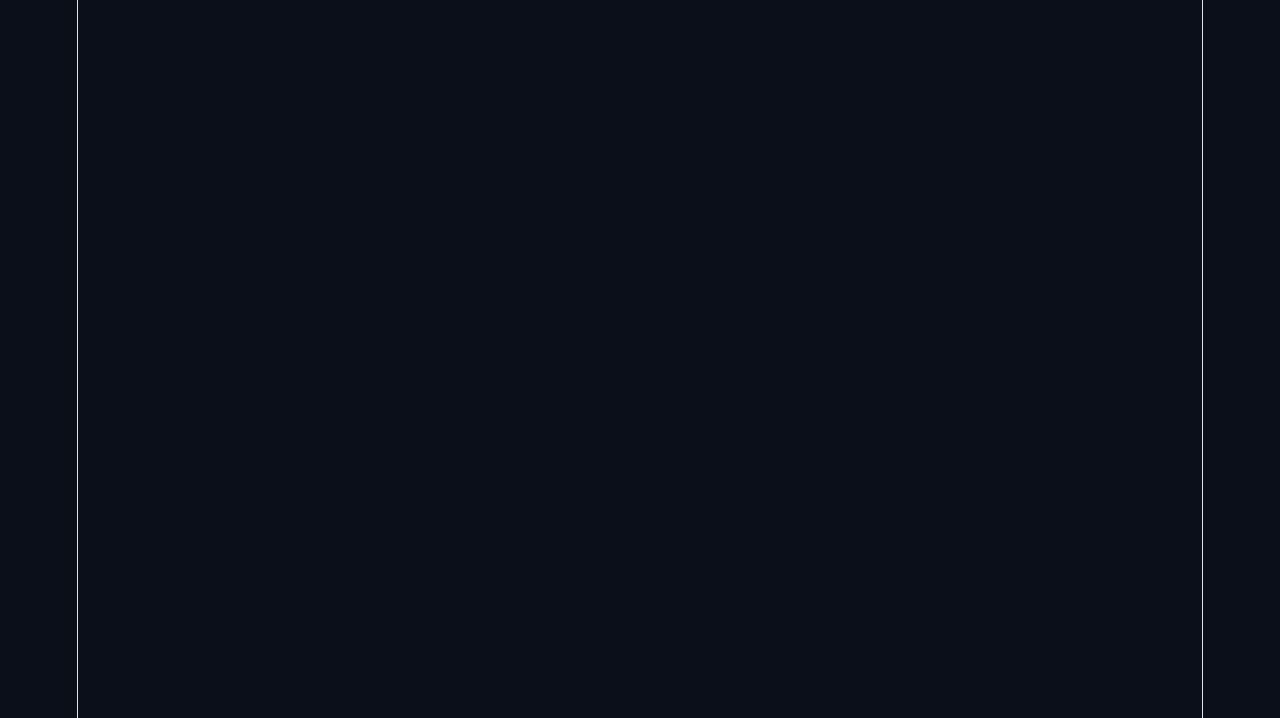
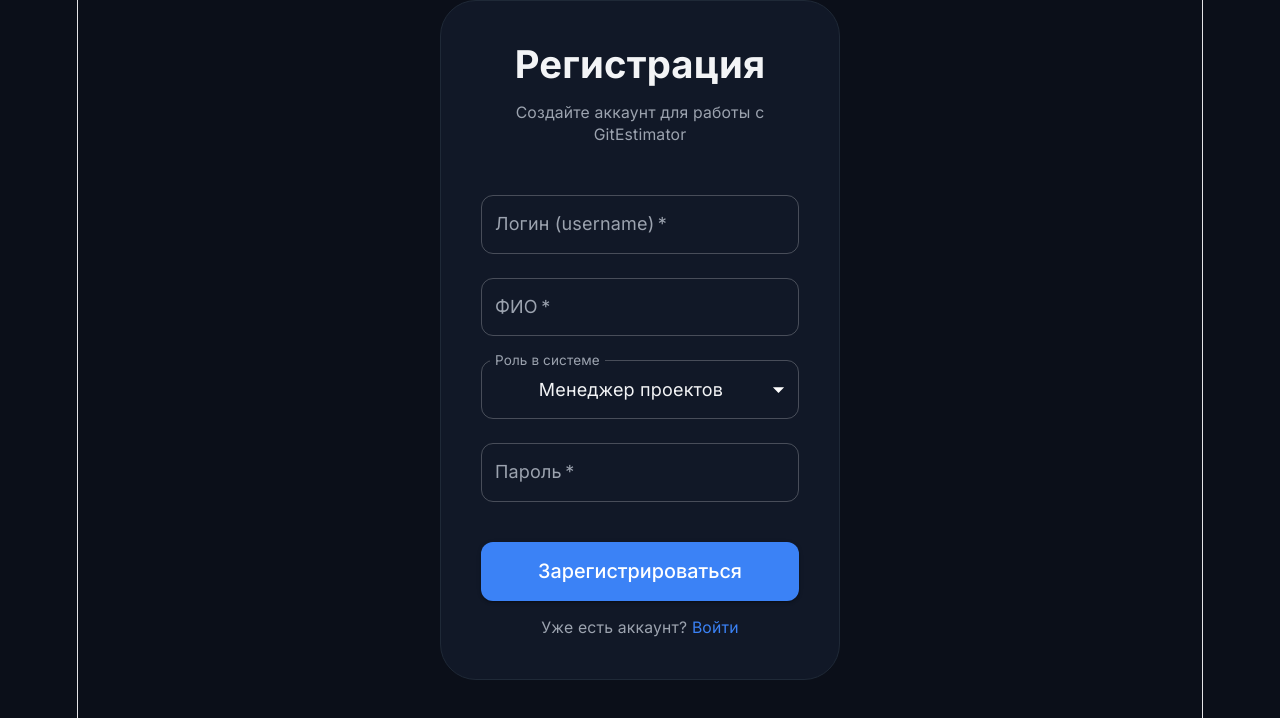
Before and after one commit to Danil71/Time_Calculation, a React (Vite) app in the folder frontend/: page /register in a window 1280 px wide. Before the commit this address had no page. Shown: the top 718 px of the page. Built offline with nearby package versions, Linux system fonts and the light colour scheme.

Commit message:
работа идет

```diff
--- a/frontend/src/App.tsx
+++ b/frontend/src/App.tsx
@@ -1,9 +1,12 @@
-import { CssBaseline, ThemeProvider, Typography } from '@mui/material';
+import { CssBaseline, ThemeProvider } from '@mui/material';
 import { Navigate, Route, BrowserRouter as Router, Routes } from 'react-router-dom';
 import type { JSX } from 'react/jsx-runtime';
 import Layout from './components/Layout';
 import { AuthProvider, useAuth } from './context/AuthContext';
+import AddProject from './pages/AddProject';
+import Dashboard from './pages/Dashboard';
 import Login from './pages/Login';
+import Register from './pages/Register';
 import { darkTechTheme } from './theme'; // Файл темы, который мы делали ранее
 
 // Защита маршрутов
@@ -13,18 +16,17 @@ const ProtectedRoute = ({ children }: { children: JSX.Element }) => {
   return children;
 };
 
-// Заглушка для Дашборда (напишем на Этапе 2)
-const DashboardStub = () => <Typography variant="h4">Главная страница: Дашборд</Typography>;
 
 function AppRoutes() {
   return (
     <Routes>
       <Route path="/login" element={<Login />} />
+      <Route path="/register" element={<Register />} />
 
       {/* Все защищенные страницы оборачиваем в Layout */}
       <Route path="/" element={<ProtectedRoute><Layout /></ProtectedRoute>}>
-        <Route index element={<DashboardStub />} />
-        {/* Здесь появятся другие роуты: /add, /project/:id и т.д. */}
+        <Route index element={<Dashboard />} />
+        <Route path="add" element={<AddProject />} />
       </Route>
     </Routes>
   );
--- a/frontend/src/pages/AddProject.tsx
+++ b/frontend/src/pages/AddProject.tsx
@@ -1,25 +1,35 @@
-import { Box, Button, Paper, TextField, Typography } from '@mui/material';
-import { useState } from 'react';
+import { Alert, Box, Button, Paper, TextField, Typography } from '@mui/material';
+import React, { useState } from 'react';
 import { useNavigate } from 'react-router-dom';
 import { api } from '../api/axiosClient';
 
 export default function AddProject() {
   const navigate = useNavigate();
-  const[name, setName] = useState('');
+
+  const [name, setName] = useState('');
   const [repoUrl, setRepoUrl] = useState('');
   const [branchName, setBranchName] = useState('main');
   const [token, setToken] = useState('');
   const [loading, setLoading] = useState(false);
+  const [error, setError] = useState('');
 
   const handleSubmit = async (e: React.FormEvent) => {
     e.preventDefault();
     setLoading(true);
+    setError('');
+
     try {
-      await api.post('/projects', { name, repoUrl, branchName, token });
+      await api.post('/projects', {
+        name,
+        repoUrl,
+        branchName,
+        token
+      });
+      // Если успешно добавили, перекидываем на главную
       navigate('/');
-    } catch (error) {
-        console.error('Ошибка бэкенда:', error);
-        alert('Ошибка при добавлении проекта');
+    } catch (err) {
+      console.error(err);
+      setError('Ошибка при сохранении проекта на сервере');
     } finally {
       setLoading(false);
     }
@@ -27,19 +37,45 @@ export default function AddProject() {
 
   return (
     <Box sx={{ maxWidth: 600, mx: 'auto', mt: 5 }}>
-      <Paper sx={{ p: 4 }}>
-        <Typography variant="h5" gutterBottom>Подключение репозитория</Typography>
+      <Paper elevation={0} sx={{ p: 4, borderRadius: 3 }}>
+        <Typography variant="h5" gutterBottom sx={{ fontWeight: 'bold' }}>
+          Подключение репозитория
+        </Typography>
         <Typography variant="body2" color="text.secondary" sx={{ mb: 3 }}>
-          Укажите ссылку на Git для анализа кода и профилирования команды.
+          Укажите данные Git-репозитория. Система сохранит их для последующего статического анализа.
         </Typography>
+
+        {error && <Alert severity="error" sx={{ mb: 3 }}>{error}</Alert>}
+
         <form onSubmit={handleSubmit}>
-          <TextField fullWidth label="Название проекта" required value={name} onChange={(e) => setName(e.target.value)} margin="normal" />
-          <TextField fullWidth label="URL репозитория (.git)" required value={repoUrl} onChange={(e) => setRepoUrl(e.target.value)} margin="normal" />
-          <TextField fullWidth label="Ветка (Branch)" required value={branchName} onChange={(e) => setBranchName(e.target.value)} margin="normal" />
-          <TextField fullWidth label="Токен (PAT)" type="password" value={token} onChange={(e) => setToken(e.target.value)} margin="normal" helperText="Оставьте пустым для Open Source" />
-          <Button type="submit" variant="contained" fullWidth sx={{ mt: 3, py: 1.5 }} disabled={loading}>
-            {loading ? 'Сохранение...' : 'Добавить проект'}
-          </Button>
+          <TextField
+            fullWidth label="Название проекта" variant="outlined" margin="normal"
+            value={name} onChange={(e) => setName(e.target.value)} required
+          />
+          <TextField
+            fullWidth label="URL репозитория (.git)" variant="outlined" margin="normal"
+            value={repoUrl} onChange={(e) => setRepoUrl(e.target.value)} required
+            placeholder="https://github.com/user/repo.git"
+          />
+          <TextField
+            fullWidth label="Ветка (Branch)" variant="outlined" margin="normal"
+            value={branchName} onChange={(e) => setBranchName(e.target.value)} required
+          />
+          <TextField
+            fullWidth label="Personal Access Token (PAT)" variant="outlined" margin="normal"
+            type="password"
+            value={token} onChange={(e) => setToken(e.target.value)}
+            helperText="Оставьте пустым для публичных (Open Source) проектов"
+          />
+
+          <Box sx={{ display: 'flex', gap: 2, mt: 4 }}>
+            <Button variant="outlined" color="inherit" fullWidth onClick={() => navigate('/')}>
+              Отмена
+            </Button>
+            <Button type="submit" variant="contained" color="primary" fullWidth disabled={loading}>
+              {loading ? 'Сохранение...' : 'Добавить проект'}
+            </Button>
+          </Box>
         </form>
       </Paper>
     </Box>
--- a/frontend/src/pages/Dashboard.tsx
+++ b/frontend/src/pages/Dashboard.tsx
@@ -1,18 +1,90 @@
-import { Box, Button, Typography } from '@mui/material';
+import GitHubIcon from '@mui/icons-material/GitHub';
+import { Alert, Box, Button, Card, CardContent, Chip, CircularProgress, Typography } from '@mui/material';
+import { useEffect, useState } from 'react';
 import { Link } from 'react-router-dom';
+import { api } from '../api/axiosClient';
+
+interface Project {
+  id: string;
+  name: string;
+  repoUrl: string;
+  branchName: string;
+  status: string;
+}
 
 export default function Dashboard() {
+  const [projects, setProjects] = useState<Project[]>([]);
+  const [loading, setLoading] = useState(true);
+  const [error, setError] = useState('');
+
+  useEffect(() => {
+    fetchProjects();
+  },[]);
+
+  const fetchProjects = async () => {
+    try {
+      // Axios сам подставит токен из localStorage благодаря нашему перехватчику
+      const response = await api.get('/projects');
+      setProjects(response.data);
+    } catch (err) {
+      console.error('Ошибка загрузки проектов', err);
+      setError('Не удалось загрузить проекты. Возможно, проблема с доступом.');
+    } finally {
+      setLoading(false);
+    }
+  };
+
+  if (loading) {
+    return <Box sx={{ display: 'flex', justifyContent: 'center', mt: 10 }}><CircularProgress /></Box>;
+  }
+
   return (
-    <Box sx={{ mt: 10, textAlign: 'center' }}>
-      <Typography variant="h4" gutterBottom>
-        Дашборд проектов
-      </Typography>
-      <Typography variant="body1" color="text.secondary" sx={{ mb: 4 }}>
-        Здесь будет отображаться статистика из Git и списки проектов. (В разработке)
-      </Typography>
-      <Button variant="contained" color="primary" component={Link} to="/add">
-        Подключить новый репозиторий
-      </Button>
+    <Box sx={{ mt: 4 }}>
+      <Box sx={{ display: 'flex', justifyContent: 'space-between', alignItems: 'center', mb: 4 }}>
+        <Typography variant="h4" sx={{ fontWeight: 'bold' }}>Дашборд проектов</Typography>
+        <Button variant="contained" color="primary" component={Link} to="/add">
+          + Новый проект
+        </Button>
+      </Box>
+
+      {error && <Alert severity="error" sx={{ mb: 3 }}>{error}</Alert>}
+
+      {projects.length === 0 && !error ? (
+        <Typography variant="body1" color="text.secondary" sx={{ textAlign: 'center', mt: 5 }}>
+          У вас пока нет ни одного проекта. Нажмите «Новый проект», чтобы начать.
+        </Typography>
+      ) : (
+        /* ЗАМЕНА ПРОБЛЕМНОГО GRID НА НАДЕЖНЫЙ BOX GRID */
+        <Box sx={{
+          display: 'grid',
+          gridTemplateColumns: { xs: '1fr', md: '1fr 1fr', lg: 'repeat(3, 1fr)' },
+          gap: 3
+        }}>
+          {projects.map((project) => (
+            <Card key={project.id} sx={{ height: '100%', display: 'flex', flexDirection: 'column' }}>
+              <CardContent sx={{ flexGrow: 1 }}>
+                <Box sx={{ display: 'flex', justifyContent: 'space-between', mb: 2 }}>
+                  <Typography variant="h6" noWrap title={project.name}>
+                    {project.name}
+                  </Typography>
+                  <Chip label={project.status} size="small" color={project.status === 'ACTIVE' ? 'success' : 'default'} />
+                </Box>
+
+                <Box sx={{ display: 'flex', alignItems: 'center', mb: 1, color: 'text.secondary' }}>
+                  <GitHubIcon sx={{ mr: 1, fontSize: 20 }} />
+                  <Typography variant="body2" noWrap title={project.repoUrl}>
+                    {project.repoUrl}
+                  </Typography>
+                </Box>
+
+                <Typography variant="body2" color="text.secondary">
+                  Ветка: <strong>{project.branchName}</strong>
+                </Typography>
+              </CardContent>
+            </Card>
+          ))}
+        </Box>
+      )}
     </Box>
   );
 }
--- a/frontend/src/pages/Login.tsx
+++ b/frontend/src/pages/Login.tsx
@@ -1,6 +1,6 @@
 import { Alert, Box, Button, Paper, TextField, Typography } from '@mui/material';
 import { useState } from 'react';
-import { useNavigate } from 'react-router-dom';
+import { Link, useNavigate } from 'react-router-dom';
 import { api } from '../api/axiosClient';
 import { useAuth } from '../context/AuthContext';
 
@@ -46,6 +46,9 @@ export default function Login() {
           <Button type="submit" variant="contained" fullWidth sx={{ mt: 4, py: 1.5 }} disabled={loading}>
             {loading ? 'Вход...' : 'Войти'}
           </Button>
+          <Typography variant="body2" align="center" color="text.secondary" sx={{ mt: 3 }}>
+            Нет аккаунта? <Link to="/register" style={{ color: '#3B82F6', textDecoration: 'none' }}>Зарегистрироваться</Link>
+          </Typography>
         </form>
       </Paper>
     </Box>
--- /dev/null
+++ b/frontend/src/pages/Register.tsx
@@ -0,0 +1,94 @@
+import { Alert, Box, Button, MenuItem, Paper, TextField, Typography } from '@mui/material';
+import React, { useState } from 'react';
+import { Link, useNavigate } from 'react-router-dom';
+import { api } from '../api/axiosClient';
+import { useAuth } from '../context/AuthContext';
+
+export default function Register() {
+  const navigate = useNavigate();
+  const { login } = useAuth();
+
+  const [username, setUsername] = useState('');
+  const [fullName, setFullName] = useState('');
+  const [password, setPassword] = useState('');
+  const [role, setRole] = useState('MANAGER');
+
+  const [error, setError] = useState('');
+  const [loading, setLoading] = useState(false);
+
+  const handleRegister = async (e: React.FormEvent) => {
+    e.preventDefault();
+    setError('');
+    setLoading(true);
+
+    try {
+      // Отправляем запрос на регистрацию
+      const response = await api.post('/auth/register', {
+        username,
+        password,
+        fullName,
+        role
+      });
+
+      // Сразу авторизуем пользователя после успешной регистрации
+      login(response.data.token, response.data.username, response.data.fullName, response.data.role);
+      navigate('/');
+      window.location.reload(); // Обновляем шапку с новыми данными
+    } catch (err) {
+      console.error(err);
+      setError('Пользователь с таким логином уже существует');
+    } finally {
+      setLoading(false);
+    }
+  };
+
+  return (
+    <Box sx={{ display: 'flex', justifyContent: 'center', alignItems: 'center', minHeight: '80vh' }}>
+      <Paper elevation={0} sx={{ p: 5, width: '100%', maxWidth: 400, borderRadius: 3 }}>
+        <Typography variant="h4" gutterBottom align="center" sx={{ fontWeight: 'bold' }}>
+          Регистрация
+        </Typography>
+        <Typography variant="body2" color="text.secondary" align="center" sx={{ mb: 4 }}>
+          Создайте аккаунт для работы с GitEstimator
+        </Typography>
+
+        {error && <Alert severity="error" sx={{ mb: 3 }}>{error}</Alert>}
+
+        <form onSubmit={handleRegister}>
+          <TextField
+            fullWidth label="Логин (username)" variant="outlined" margin="normal"
+            required value={username} onChange={(e) => setUsername(e.target.value)}
+          />
+          <TextField
+            fullWidth label="ФИО" variant="outlined" margin="normal"
+            required value={fullName} onChange={(e) => setFullName(e.target.value)}
+          />
+          <TextField
+            fullWidth select label="Роль в системе" variant="outlined" margin="normal"
+            value={role} onChange={(e) => setRole(e.target.value)}
+          >
+            <MenuItem value="MANAGER">Менеджер проектов</MenuItem>
+            <MenuItem value="DEVELOPER">Разработчик (Только просмотр)</MenuItem>
+            <MenuItem value="ADMIN">Администратор (ML и настройки)</MenuItem>
+          </TextField>
+          <TextField
+            fullWidth label="Пароль" variant="outlined" margin="normal"
+            type="password" required value={password} onChange={(e) => setPassword(e.target.value)}
+          />
+
+          <Button
+            type="submit" variant="contained" color="primary"
+            fullWidth sx={{ mt: 4, mb: 2, py: 1.5, fontSize: '1.1rem' }}
+            disabled={loading}
+          >
+            {loading ? 'Создание аккаунта...' : 'Зарегистрироваться'}
+          </Button>
+
+          <Typography variant="body2" align="center" color="text.secondary">
+            Уже есть аккаунт? <Link to="/login" style={{ color: '#3B82F6', textDecoration: 'none' }}>Войти</Link>
+          </Typography>
+        </form>
+      </Paper>
+    </Box>
+  );
+}
```
